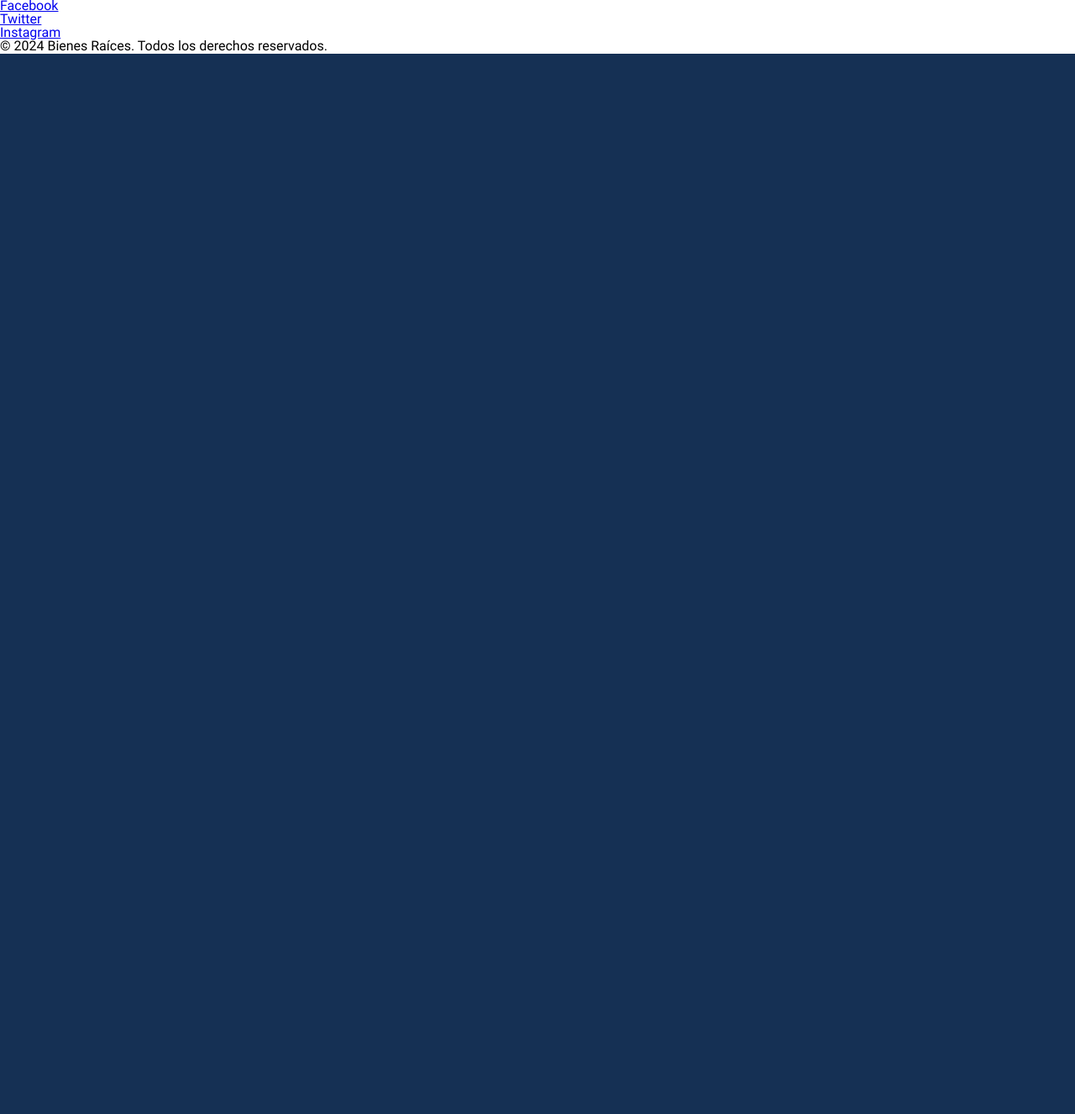
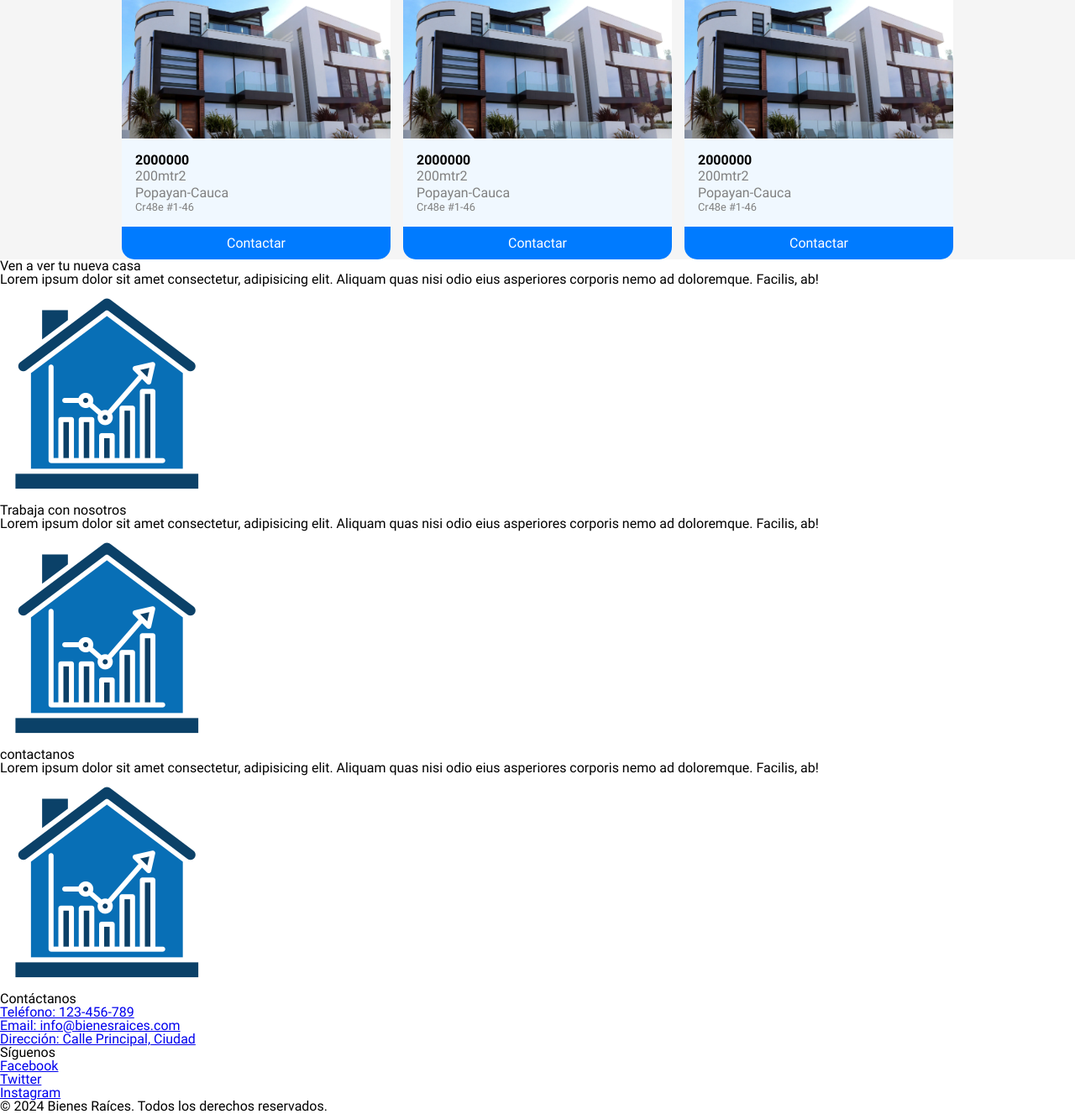
Before and after one commit to daviddiazm/Finca-Raiz, a PHP site: page /pages/home.php in a window 1280 px wide. Shown: the part 881-2208 px from the top of the page at 84% size. Before the commit the page ends 945 px from the top, so only its background shows below. Run offline with PHP 8.4, Linux system fonts and the light colour scheme.

Commit message:
los rectangulos de redireccio ya van funcionando al igual que el video

```diff
--- a/pages/home.php
+++ b/pages/home.php
@@ -5,10 +5,36 @@
   <main class="main">
     <section class="main__canva">
       <div class="main__canva-cuadrilatero"></div>
-      <img src="../assets/screen_2x.webp" alt="" class="main__canva-img">
+      <article class="main__canva-text">
+        <h3 class="main__canva-text--h3">!Ven y revisa las mejores casas de tu ciudad!</h3>
+      </article>
+      <!-- <img src="../assets/screen_2x.webp" alt="" class="main__canva-img"> -->
+      <video src="../assets/videos/CGI - Animação Arquitetura - Casa Contemporânea (Blender).mp4" class="main__canva-img" controls></video>
     </section>
-    <section>
+    <section class="cards-container">
+      <?php include("../components/card.php") ?>
+      <?php include("../components/card.php") ?>
+      <?php include("../components/card.php") ?>
     </section>
+
+    <section class="redirectBoxes">
+      <articlle class="redirectBoxes__Box-big redirectBoxes__Box">
+        <h3 class="redirectBoxes__box-h3">Ven a ver tu nueva casa</h3>
+        <p class="redirectBoxes__box-p">Lorem ipsum dolor sit amet consectetur, adipisicing elit. Aliquam quas nisi odio eius asperiores corporis nemo ad doloremque. Facilis, ab!</p>
+        <img src="../assets/tendencias.png" class="redirectBoxes__box-img" alt="">
+      </articlle>
+      <articlle class="redirectBoxes__Box">
+        <h3 class="redirectBoxes__box-h3">Trabaja con nosotros</h3>
+        <p class="redirectBoxes__box-p">Lorem ipsum dolor sit amet consectetur, adipisicing elit. Aliquam quas nisi odio eius asperiores corporis nemo ad doloremque. Facilis, ab!</p>
+        <img src="../assets/tendencias.png" class="redirectBoxes__box-img" alt="">
+      </articlle>
+      <articlle class="redirectBoxes__Box">
+        <h3 class="redirectBoxes__box-h3">contactanos</h3>
+        <p class="redirectBoxes__box-p">Lorem ipsum dolor sit amet consectetur, adipisicing elit. Aliquam quas nisi odio eius asperiores corporis nemo ad doloremque. Facilis, ab!</p>
+        <img src="../assets/tendencias.png" class="redirectBoxes__box-img" alt="">
+      </articlle>
+    </section>
+
   </main>
   <?php include("../components/footer.php") ?>
 </body>
```
